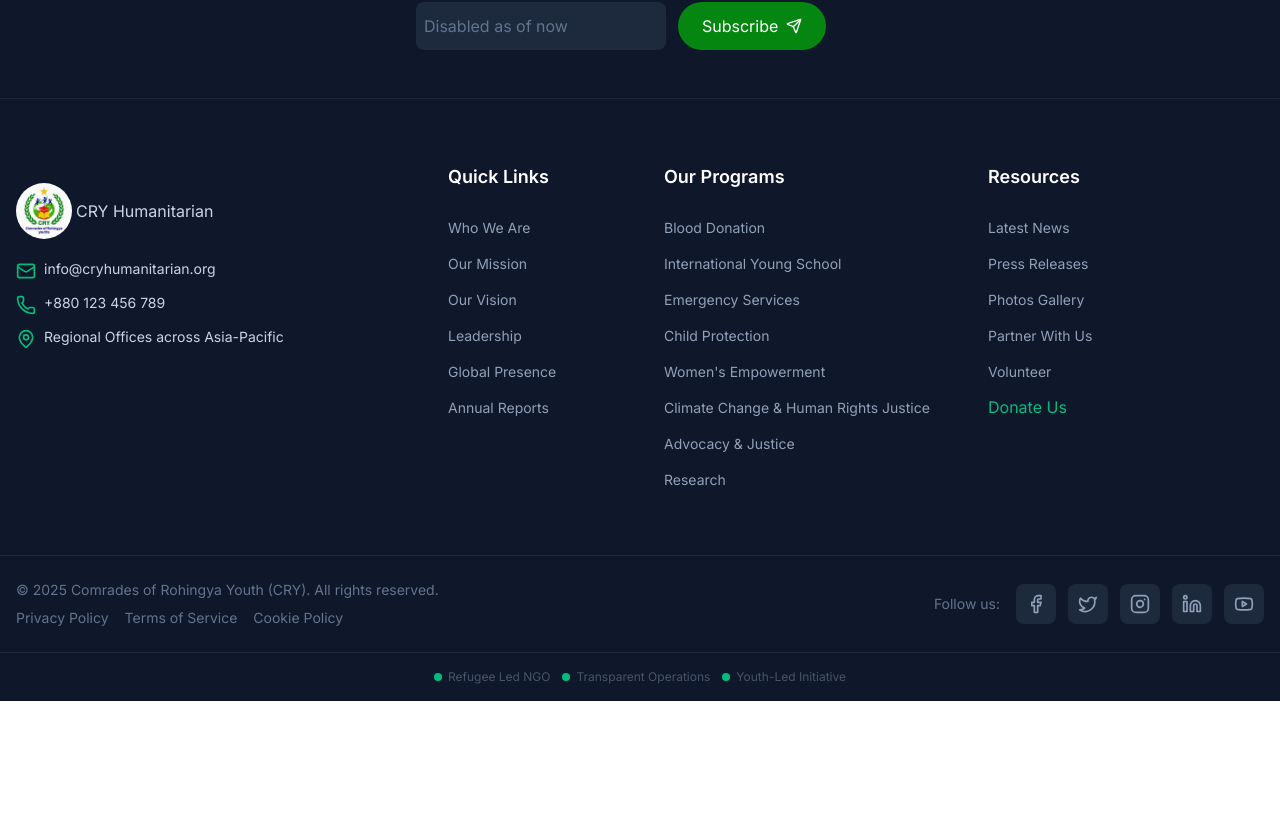
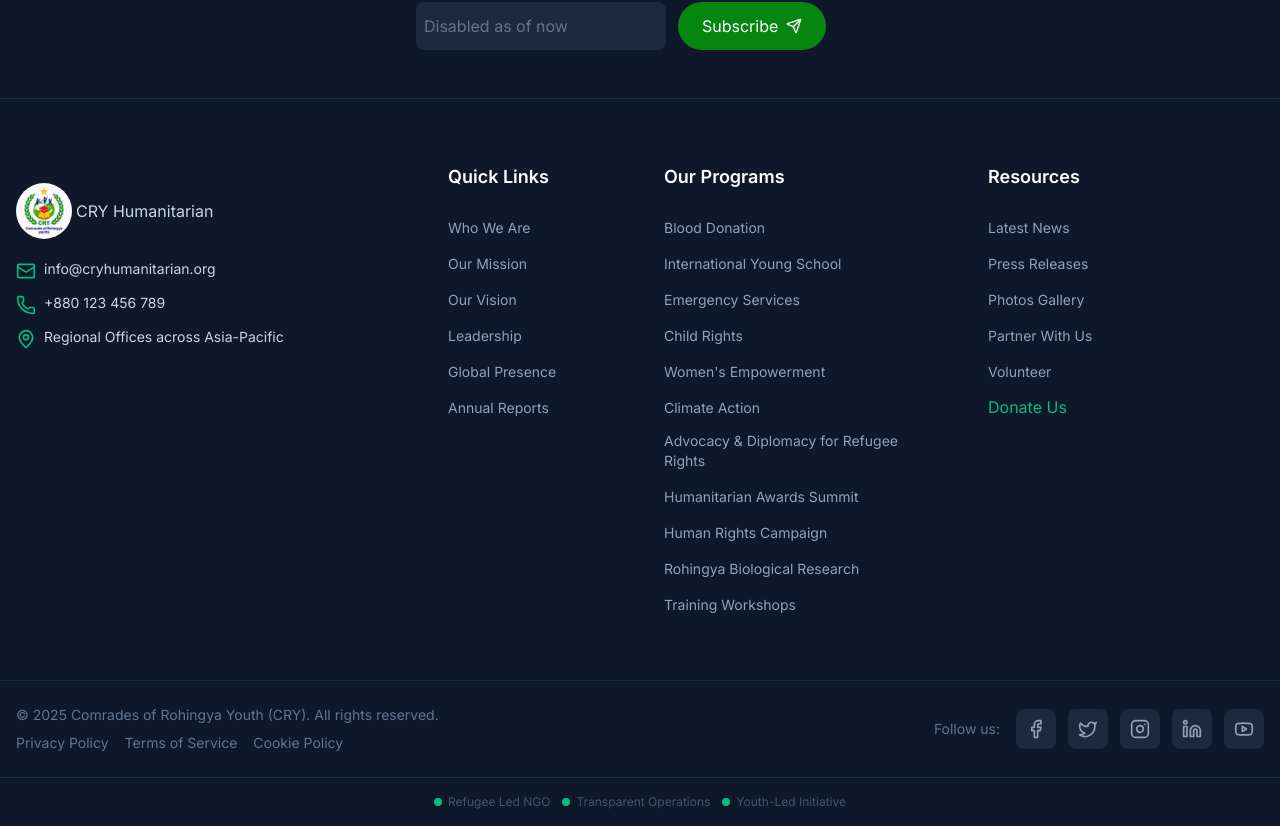
Before and after one commit to Mustakahmmed-dev/cry-org, a Next.js app: page / in a window 1280 px wide. Shown: the part 4845-5671 px from the top of the page. Before the commit the page ends 5546 px from the top, so only its background shows below. Built offline with nearby package versions, Linux system fonts and the light colour scheme.

Commit message:
Footer links updated

```diff
--- a/src/components/Footer/Footer.jsx
+++ b/src/components/Footer/Footer.jsx
@@ -7,11 +7,14 @@ export default function Footer() {
     { name: "Blood Donation", href: "blood-donation" },
     { name: "International Young School", href: "international-young-school" },
     { name: "Emergency Services", href: "emergency-services" },
-    { name: "Child Protection", href: "child-protection" },
-    { name: "Women's Empowerment", href: "womens-rights" },
-    { name: "Climate Change & Human Rights Justice", href: "climate-change-human-rights-justice" },
-    { name: "Advocacy & Justice", href: "advocacy-justice" },
-    { name: "Research", href: "research" }
+    { name: "Child Rights", href: "child-rights" },
+    { name: "Women's Empowerment", href: "womens-empowerment" },
+    { name: "Climate Action", href: "climate-action" },
+    { name: "Advocacy & Diplomacy for Refugee Rights", href: "advocacy-diplomacy-for-refugee-rights" },
+    { name: "Humanitarian Awards Summit", href: "research" },
+    { name: "Human Rights Campaign", href: "research" },
+    { name: "Rohingya Biological Research", href: "rohingya-biological-research" },
+    { name: "Training Workshops", href: "training-workshops" },
 
   ]
 
```
